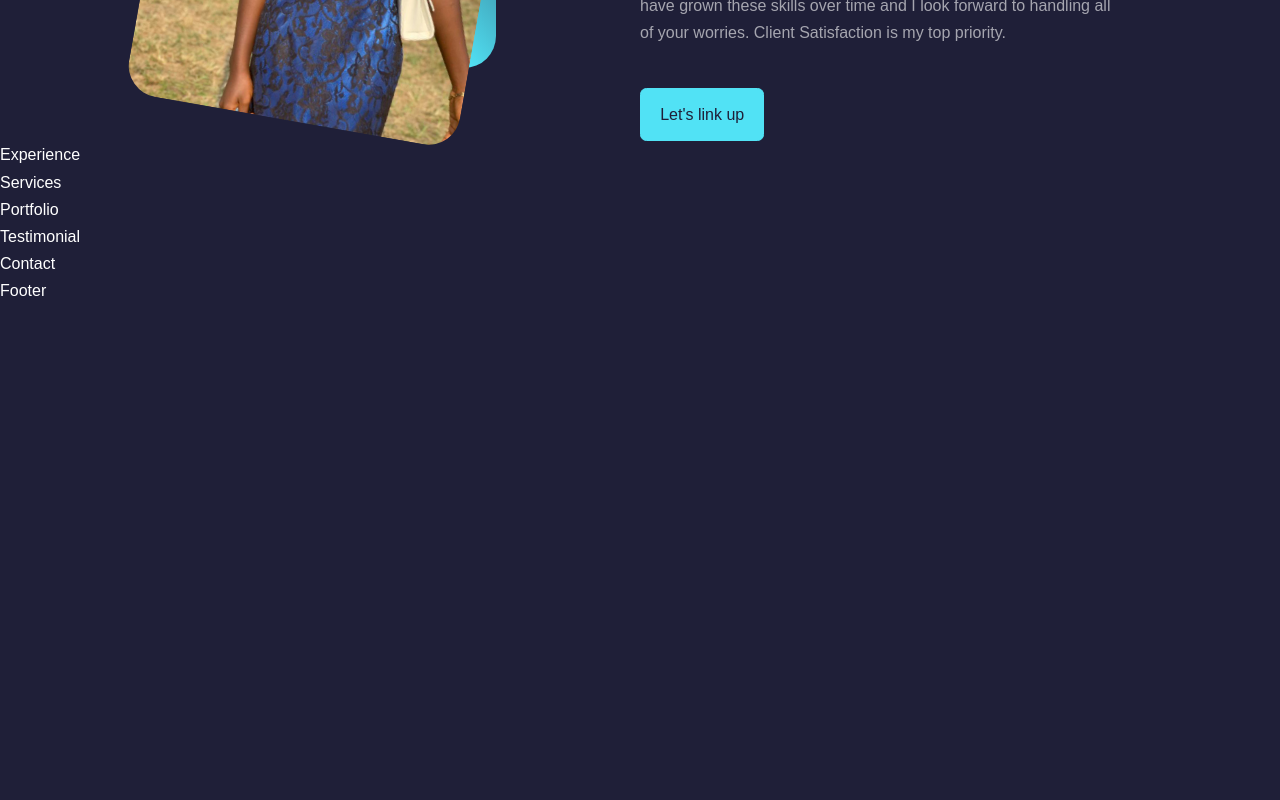
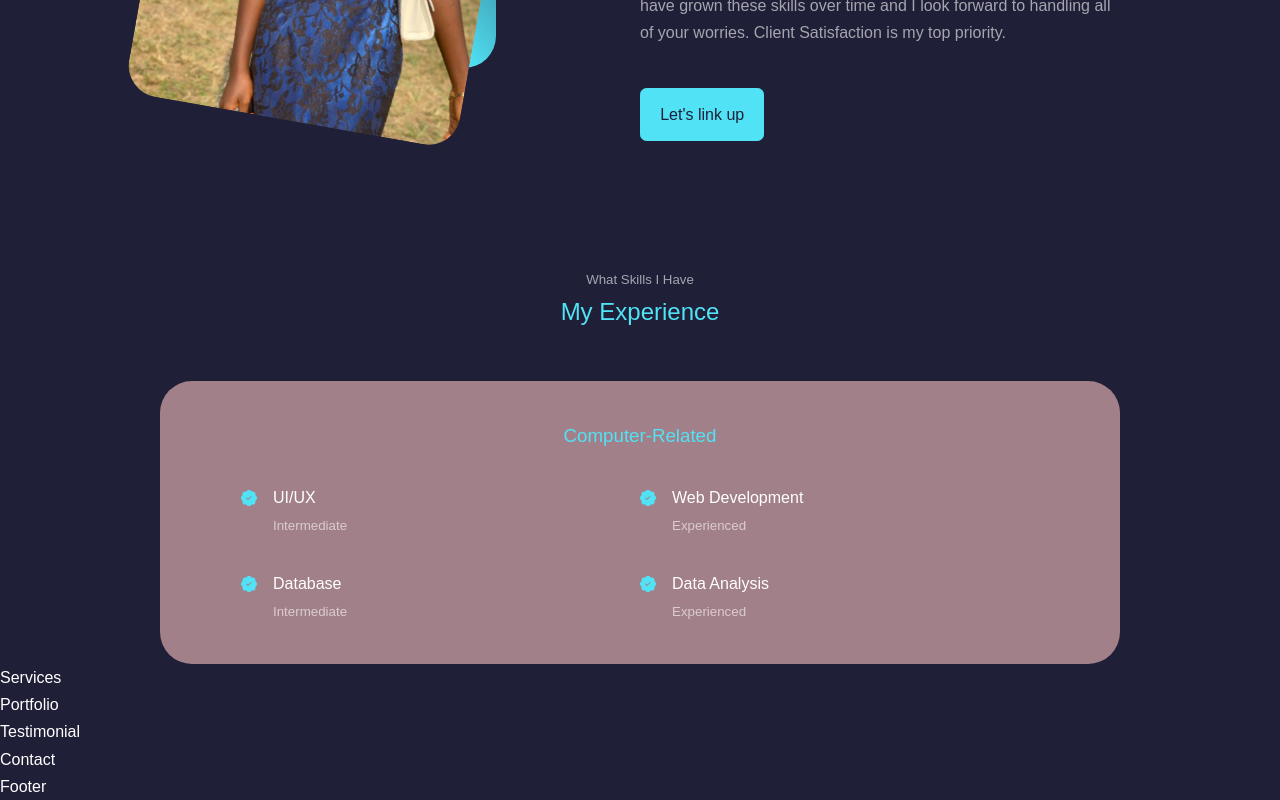
Before and after one commit to E-jane15/Jane-portfolio, a React (Create React App) app: page / in a window 1280 px wide. Shown: the part 1307-2107 px from the top of the page. Before the commit the page ends 1611 px from the top, so only its background shows below. Built offline with nearby package versions, Linux system fonts and the light colour scheme.

Commit message:
experience section

```diff
--- a/src/components/experience/Experience.jsx
+++ b/src/components/experience/Experience.jsx
@@ -1,9 +1,54 @@
-import React from 'react'
+import React from "react";
+import "./experience.css";
+import { BsFillPatchCheckFill } from "react-icons/bs";
 
 const Experience = () => {
   return (
-    <div>Experience</div>
-  )
-}
+    <section id="experience">
+      <h5>What Skills I Have</h5>
+      <h2>My Experience</h2>
 
-export default Experience
+      <div className="container experience__container">
+        <div className="experience__frontend">
+          <h3>Computer-Related</h3>
+
+          <div className="experience__content">
+            <article className="experience__details">
+              <BsFillPatchCheckFill className="experience__details-icon" />
+              <div>
+                <h4>UI/UX</h4>
+                <small className="text-light">Intermediate</small>
+              </div>
+            </article>
+
+            <article className="experience__details">
+              <BsFillPatchCheckFill className="experience__details-icon" />
+              <div>
+                <h4>Web Development</h4>
+                <small className="text-light">Experienced</small>
+              </div>
+            </article>
+
+            <article className="experience__details">
+              <BsFillPatchCheckFill className="experience__details-icon" />
+              <div>
+                <h4>Database </h4>
+                <small className="text-light">Intermediate</small>
+              </div>
+            </article>
+
+            <article className="experience__details">
+              <BsFillPatchCheckFill className="experience__details-icon" />
+              <div>
+                <h4>Data Analysis</h4>
+                <small className="text-light">Experienced</small>
+              </div>
+            </article>
+          </div>
+        </div>
+      </div>
+    </section>
+  );
+};
+
+export default Experience;
--- a/src/components/experience/experience.css
+++ b/src/components/experience/experience.css
@@ -0,0 +1,70 @@
+.experience__container {
+    display: grid;
+    grid-template-columns: 1fr;
+    gap: 2rem;
+}
+
+.experience__container>div {
+    background: var(--color-bg-variant);
+    padding: 2.4rem 5rem;
+    border-radius: 2rem;
+    border: 1px solid transparent;
+    transition: var(--transition);
+}
+
+.experience__container>div:hover {
+    background: transparent;
+    border-color: var(--color-primary-variant);
+    cursor: default;
+}
+
+.experience__container>div h3 {
+    text-align: center;
+    margin-bottom: 2rem;
+    color: var(--color-primary);
+}
+
+.experience__content {
+    display: grid;
+    grid-template-columns: 1fr 1fr;
+    row-gap: 2rem;
+}
+
+.experience__details {
+    display: flex;
+    gap: 1rem;
+}
+
+.experience__details-icon {
+    margin-top: 6px;
+    color: var(--color-primary);
+}
+
+/*############# MEDIA QUERIES (MEDIUM DEVICES) ########### */
+@media screen and (max-width: 1024px) {
+    .experience__container {
+        grid-template-columns: 1fr;
+    }
+
+    .experience__container>div {
+        width: 80%;
+        padding: 2rem;
+        margin: 0 auto;
+    }
+
+    .experience__content {
+        padding: 1rem;
+    }
+}
+
+/*############# MEDIA QUERIES (SMALL DEVICES) ########### */
+@media screen and (max-width: 600px) {
+    .experience__container {
+        gap: 1rem;
+    }
+
+    .experience__container>div {
+        width: 100%;
+        padding: 2rem 1rem;
+    }
+}
```
